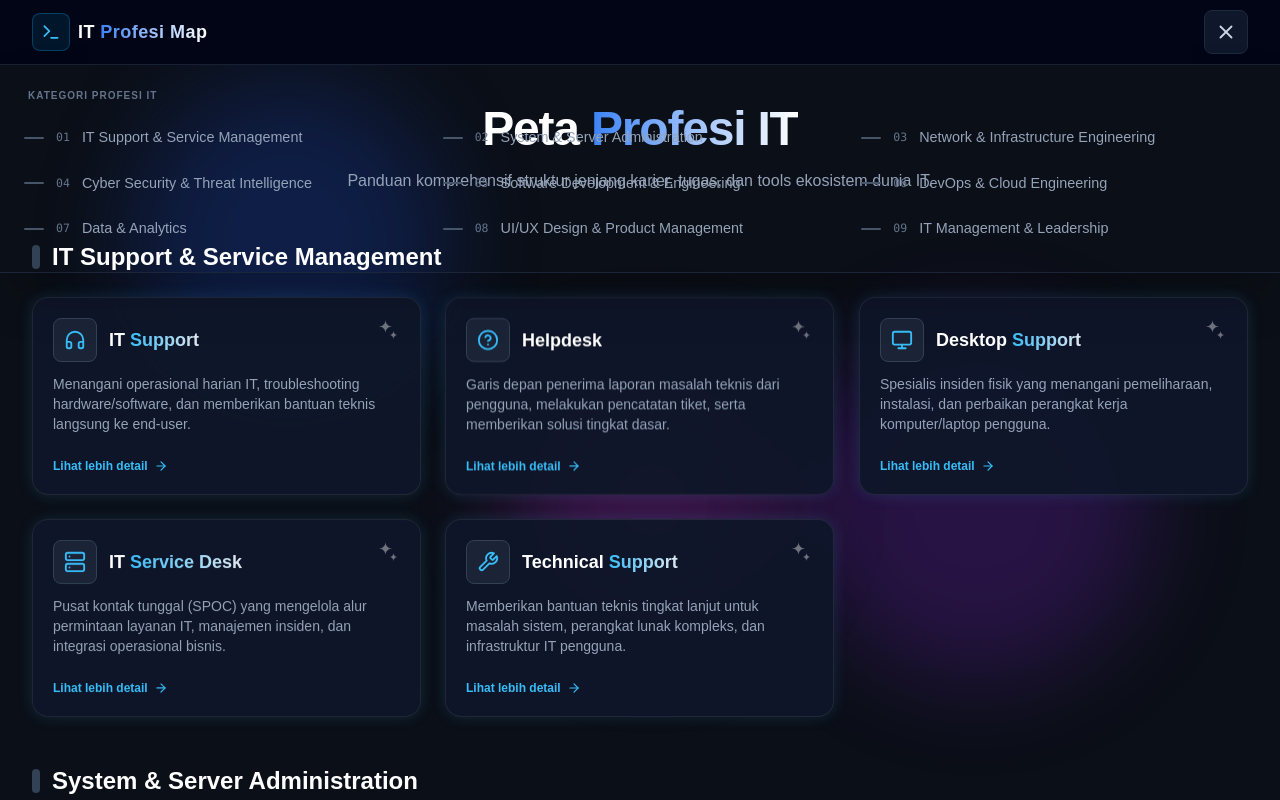
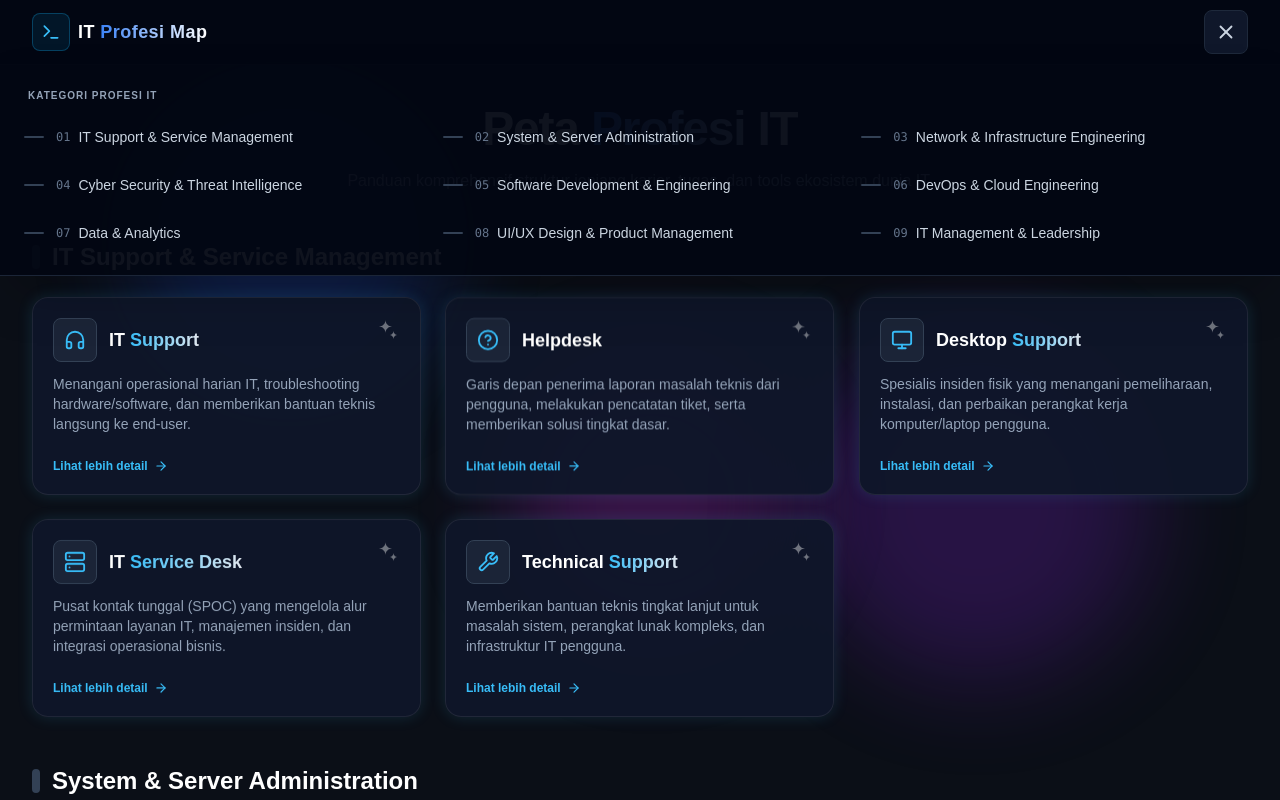
Before and after one commit to zero-route/IT-TechMap, a Next.js app: page / in a window 1280 px wide. Both pictures are taken after a click on the button "Toggle Navigation". Shown: the top 800 px of the page. Built offline with nearby package versions, Linux system fonts and the light colour scheme.

Commit message:
update Navbar.jsx

```diff
--- a/src/components/common/Navbar.jsx
+++ b/src/components/common/Navbar.jsx
@@ -9,7 +9,6 @@ export default function Navbar() {
   const [isOpen, setIsOpen] = useState(false);
   const [activeId, setActiveId] = useState("");
 
-  // Deteksi kategori aktif saat halaman di-scroll
   useEffect(() => {
     const handleScroll = () => {
       const scrollPosition = window.scrollY + 200;
@@ -42,7 +41,7 @@ export default function Navbar() {
   };
 
   return (
-    <header className="sticky top-0 z-50 bg-slate-950/95 border-b border-slate-800/80 backdrop-blur-md">
+    <header className="sticky top-0 z-50 bg-[#030712]/95 border-b border-slate-800/80 backdrop-blur-md">
       <div className="max-w-7xl mx-auto px-4 sm:px-6 lg:px-8">
         <div className="flex items-center justify-between h-16">
           {/* Logo Brand */}
@@ -66,16 +65,16 @@ export default function Navbar() {
         </div>
       </div>
 
-      {/* DROPDOWN MENU HAMBURGER (TIDAK MAKAN FULL PAGE) */}
+      {/* DROPDOWN MENU DENGAN BACKGROUND HITAM PEKAT + BLUR */}
       {isOpen && (
-        <div className="absolute top-full left-0 right-0 bg-slate-950/98 border-b border-slate-800/90 shadow-2xl p-5 sm:p-6 animate-fade-in-up">
+        <div className="absolute top-full left-0 right-0 bg-[#030712]/95 backdrop-blur-xl border-b border-slate-800/90 shadow-2xl p-6 z-[9999]">
           <div className="max-w-7xl mx-auto">
-            <p className="text-[10px] uppercase tracking-widest font-bold text-slate-500 mb-4 pl-1">
+            <p className="text-[10px] uppercase tracking-widest font-bold text-slate-400 mb-4 pl-1">
               Kategori Profesi IT
             </p>
 
             <div className="line-sidebar-dropdown">
-              <div className="grid grid-cols-1 md:grid-cols-2 lg:grid-cols-3 gap-y-2 gap-x-6">
+              <div className="grid grid-cols-1 md:grid-cols-2 lg:grid-cols-3 gap-y-3 gap-x-6">
                 {categoryGroups.map((group, index) => {
                   const isActive = activeId === group.id;
                   const formattedIndex = String(index + 1).padStart(2, "0");
@@ -83,14 +82,27 @@ export default function Navbar() {
                   return (
                     <div
                       key={group.id}
-                      className="line-sidebar__item"
+                      className="line-sidebar__item group flex items-center cursor-pointer py-1.5 transition-all duration-200"
                       aria-current={isActive ? "true" : undefined}
                       onClick={() => handleItemClick(group.id)}
                     >
-                      <span className="line-sidebar__marker" aria-hidden="true" />
-                      <span className="line-sidebar__label">
-                        <span className="line-sidebar__index">{formattedIndex}</span>
-                        <span className="line-sidebar__text">{group.title}</span>
+                      {/* Indikator Garis Kiri */}
+                      <span className={`h-[2px] rounded-full transition-all duration-300 mr-3 ${
+                        isActive
+                          ? "w-8 bg-purple-400 shadow-[0_0_8px_#c084fc]"
+                          : "w-5 bg-slate-700 group-hover:w-7 group-hover:bg-purple-400"
+                      }`} />
+
+                      {/* Teks & Nomor Stepper */}
+                      <span className={`flex items-center text-sm font-medium transition-all duration-300 ${
+                        isActive
+                          ? "text-purple-300 font-semibold translate-x-2"
+                          : "text-slate-300 group-hover:text-purple-300 group-hover:translate-x-2"
+                      }`}>
+                        <span className="font-mono text-xs mr-2 text-slate-500 group-hover:text-purple-400">
+                          {formattedIndex}
+                        </span>
+                        {group.title}
                       </span>
                     </div>
                   );
```
